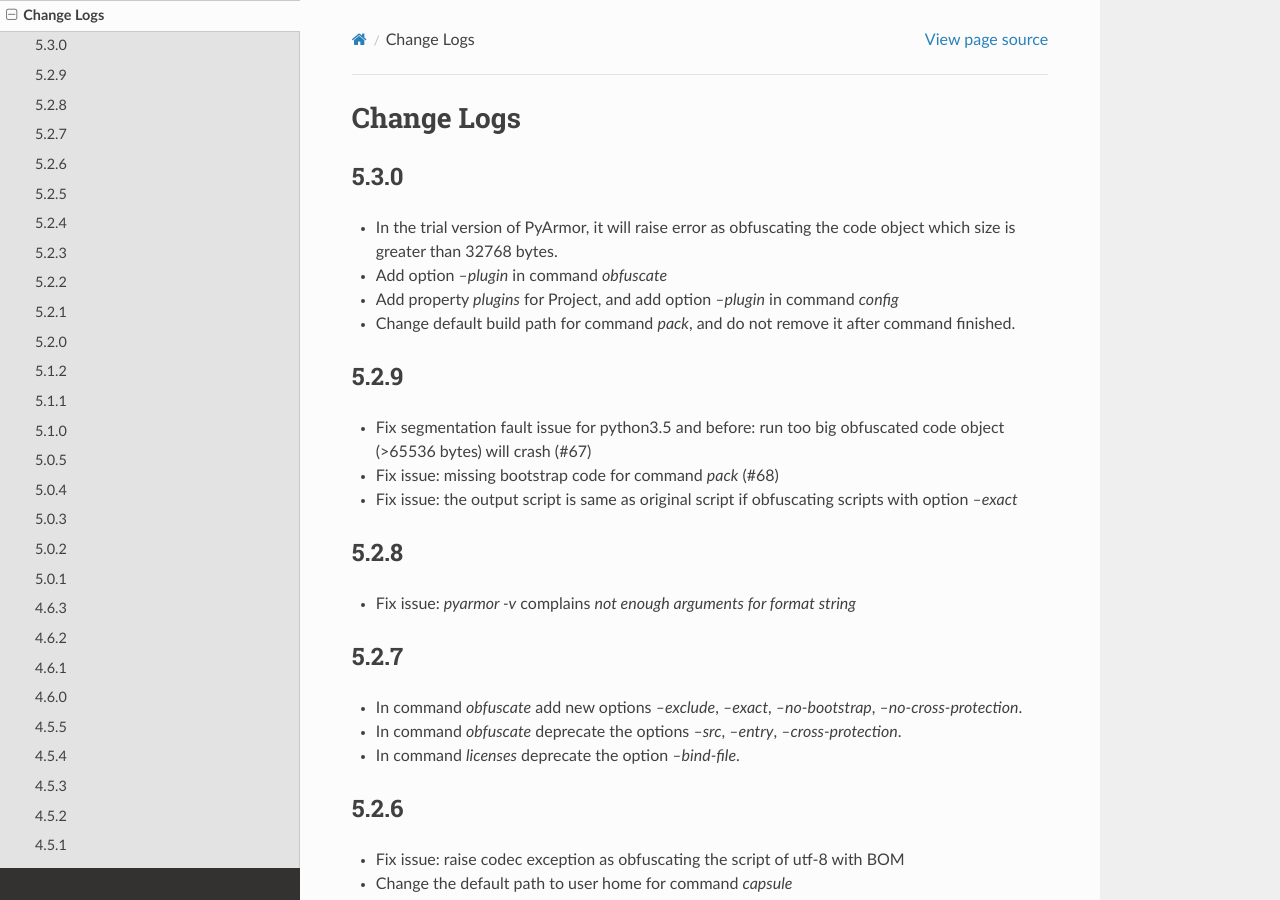
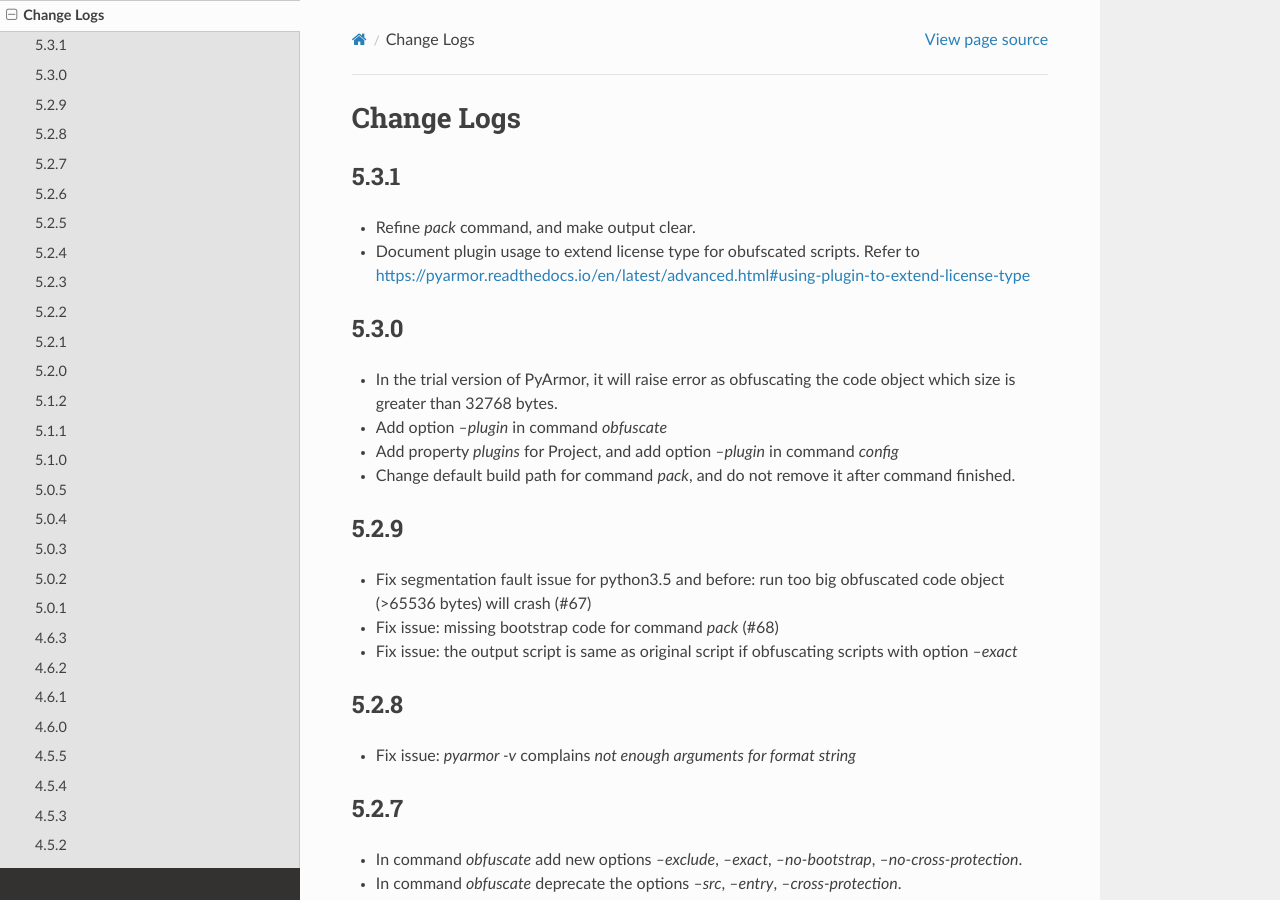
Before and after one commit to dashingsoft/pyarmor, a Sphinx documentation site: the page built from docs/change-logs.rst, in a window 1280 px wide and 900 px high. Built offline with Sphinx 7.4.7 and the Read the Docs theme 2.0.0, drawn with Linux system fonts in a browser that asks for light colours.

Commit message:
Add change logs

```diff
--- a/docs/change-logs.rst
+++ b/docs/change-logs.rst
@@ -2,6 +2,12 @@
 
 Change Logs
 ===========
+
+5.3.1
+-----
+* Refine `pack` command, and make output clear.
+* Document plugin usage to extend license type for obufscated scripts. Refer to
+  https://pyarmor.readthedocs.io/en/latest/advanced.html#using-plugin-to-extend-license-type
 
 5.3.0
 -----
```
